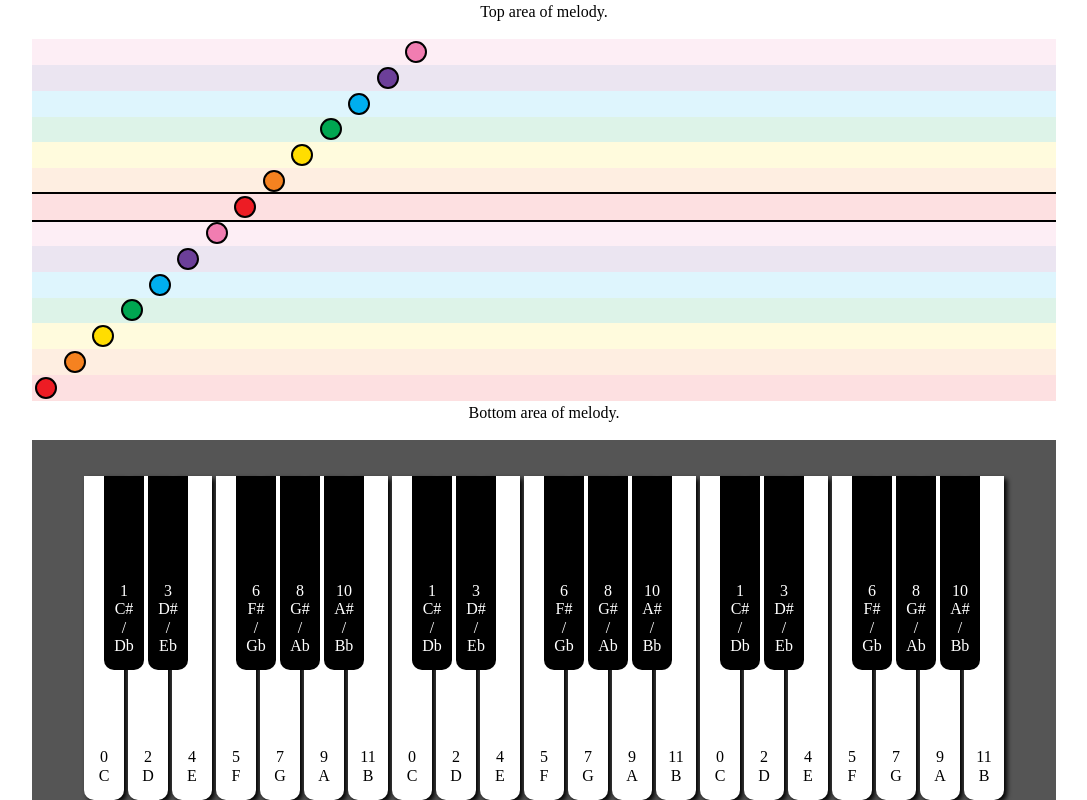
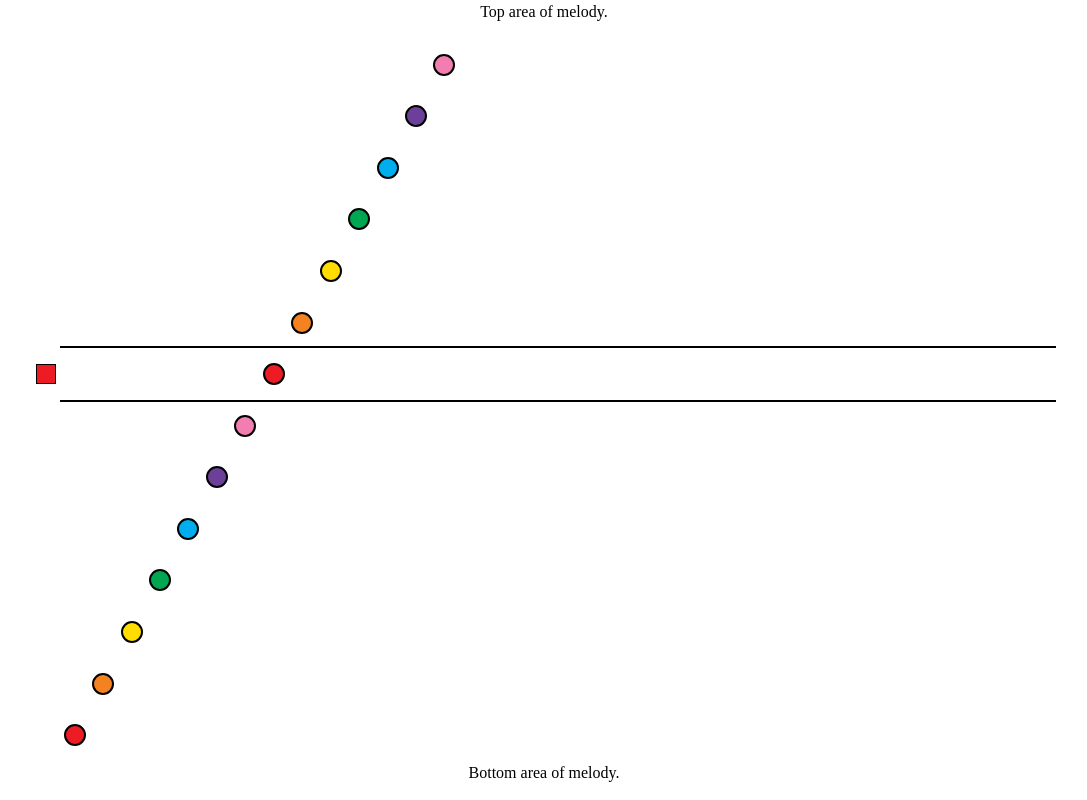
Before and after one commit to NitzanC07/hackautism-melody-trails, a React (Create React App) app: page / in a window 1280 px wide. Shown: the whole page, without its empty margins (96-1183 px from the left). Built offline with nearby package versions, Linux system fonts and the light colour scheme.

Commit message:
Update main screen

```diff
--- a/src/components/App/App.js
+++ b/src/components/App/App.js
@@ -6,7 +6,7 @@ function App() {
   return (
     <div className="app">
       <MelodyTrails />
-      <PianoKeyboard />
+      {/* <PianoKeyboard /> */}
     </div>
   );
 }
--- a/src/components/MelodyTrails/MainAreaMelody/MainAreaMelody.js
+++ b/src/components/MelodyTrails/MainAreaMelody/MainAreaMelody.js
@@ -20,6 +20,7 @@ function MainAreaMelody(props) {
             <div className='row__2_low'></div>
             <div className='row__1_high'></div>
             <div className='row__1_low'></div>
+            <div className='main-area-melody__home'></div>
             <div className='note__1__high'></div>
             <div className='note__2__high'></div>
             <div className='note__3__high'></div>
--- a/src/components/MelodyTrails/MainAreaMelody/main-area-melody.css
+++ b/src/components/MelodyTrails/MainAreaMelody/main-area-melody.css
@@ -10,19 +10,31 @@
     align-content: center;
 }
 
+.main-area-melody__home {
+    grid-row: 7;
+    grid-column: 1;
+    width: 18px;
+    height: 18px;
+    border: 1px solid #000;
+    background-color: #ed1c24;
+    text-align: center;
+    margin: auto;
+
+}
+
 .row__1_low {
     grid-row: 14;
     grid-column-start: 1;
     grid-column-end: 37;
-    background-color: #ed1c2422;
+    /* background-color: #ed1c2422; */
     width: 100%;
     height: 100%;
 }
 .row__1_high {
     grid-row: 7;
-    grid-column-start: 1;
+    grid-column-start: 2;
     grid-column-end: 37;
-    background-color: #ed1c2422;
+    /* background-color: #ed1c2422; */
     border-bottom: 2px solid #000;
     border-top: 2px solid #000;
     width: 100%;
@@ -30,7 +42,7 @@
 }
 .note__1__high {
     grid-row: 7;
-    grid-column: 8;
+    grid-column: 9;
     width: 18px;
     height: 18px;
     border: 2px solid #000;
@@ -41,7 +53,7 @@
 }
 .note__1__low {
     grid-row: 14;
-    grid-column: 1;
+    grid-column: 2;
     width: 18px;
     height: 18px;
     border: 2px solid #000;
@@ -55,7 +67,7 @@
     grid-row: 6;
     grid-column-start: 1;
     grid-column-end: 37;
-    background-color: #f5822022;
+    /* background-color: #f5822022; */
     width: 100%;
     height: 100%;
 }
@@ -63,13 +75,13 @@
     grid-row: 13;
     grid-column-start: 1;
     grid-column-end: 37;
-    background-color: #f5822022;
+    /* background-color: #f5822022; */
     width: 100%;
     height: 100%;
 }
 .note__2__high {
     grid-row: 6;
-    grid-column: 9;
+    grid-column: 10;
     width: 18px;
     height: 18px;
     border: 2px solid #000;
@@ -80,7 +92,7 @@
 }
 .note__2__low {
     grid-row: 13;
-    grid-column: 2;
+    grid-column: 3;
     width: 18px;
     height: 18px;
     border: 2px solid #000;
@@ -94,7 +106,7 @@
     grid-row: 12;
     grid-column-start: 1;
     grid-column-end: 37;
-    background-color: #ffdd0022;
+    /* background-color: #ffdd0022; */
     width: 100%;
     height: 100%;
 }
@@ -102,13 +114,13 @@
     grid-row: 5;
     grid-column-start: 1;
     grid-column-end: 37;
-    background-color: #ffdd0022;
+    /* background-color: #ffdd0022; */
     width: 100%;
     height: 100%;
 }
 .note__3__high {
     grid-row: 5;
-    grid-column: 10;
+    grid-column: 11;
     width: 18px;
     height: 18px;
     border: 2px solid #000;
@@ -119,7 +131,7 @@
 }
 .note__3__low {
     grid-row: 12;
-    grid-column: 3;
+    grid-column: 4;
     width: 18px;
     height: 18px;
     border: 2px solid #000;
@@ -133,7 +145,7 @@
     grid-row: 4;
     grid-column-start: 1;
     grid-column-end: 37;
-    background-color: #00a65122;
+    /* background-color: #00a65122; */
     width: 100%;
     height: 100%;
 }
@@ -141,13 +153,13 @@
     grid-row: 11;
     grid-column-start: 1;
     grid-column-end: 37;
-    background-color: #00a65122;
+    /* background-color: #00a65122; */
     width: 100%;
     height: 100%;
 }
 .note__4__high {
     grid-row: 4;
-    grid-column: 11;
+    grid-column: 12;
     width: 18px;
     height: 18px;
     border: 2px solid #000;
@@ -158,7 +170,7 @@
 }
 .note__4__low {
     grid-row: 11;
-    grid-column: 4;
+    grid-column: 5;
     width: 18px;
     height: 18px;
     border: 2px solid #000;
@@ -172,7 +184,7 @@
     grid-row: 3;
     grid-column-start: 1;
     grid-column-end: 37;
-    background-color: #00aeef11;
+    /* background-color: #00aeef11; */
     width: 100%;
     height: 100%;
 }
@@ -180,13 +192,13 @@
     grid-row: 10;
     grid-column-start: 1;
     grid-column-end: 37;
-    background-color: #00aeef11;
+    /* background-color: #00aeef11; */
     width: 100%;
     height: 100%;
 }
 .note__5__high {
     grid-row: 3;
-    grid-column: 12;
+    grid-column: 13;
     width: 18px;
     height: 18px;
     border: 2px solid #000;
@@ -197,7 +209,7 @@
 }
 .note__5__low {
     grid-row: 10;
-    grid-column: 5;
+    grid-column: 6;
     width: 18px;
     height: 18px;
     border: 2px solid #000;
@@ -211,7 +223,7 @@
     grid-row: 2;
     grid-column-start: 1;
     grid-column-end: 37;
-    background-color: #6c3f9922;
+    /* background-color: #6c3f9922; */
     width: 100%;
     height: 100%;
 }
@@ -219,13 +231,13 @@
     grid-row: 9;
     grid-column-start: 1;
     grid-column-end: 37;
-    background-color: #6c3f9922;
+    /* background-color: #6c3f9922; */
     width: 100%;
     height: 100%;
 }
 .note__6__high {
     grid-row: 2;
-    grid-column: 13;
+    grid-column: 14;
     width: 18px;
     height: 18px;
     border: 2px solid #000;
@@ -236,7 +248,7 @@
 }
 .note__6__low {
     grid-row: 9;
-    grid-column: 6;
+    grid-column: 7;
     width: 18px;
     height: 18px;
     border: 2px solid #000;
@@ -250,7 +262,7 @@
     grid-row: 1;
     grid-column-start: 1;
     grid-column-end: 37;
-    background-color: #f17db122;
+    /* background-color: #f17db122; */
     width: 100%;
     height: 100%;
 }
@@ -258,13 +270,13 @@
     grid-row: 8;
     grid-column-start: 1;
     grid-column-end: 37;
-    background-color: #f17db122;
+    /* background-color: #f17db122; */
     width: 100%;
     height: 100%;
 }
 .note__7__high {
     grid-row: 1;
-    grid-column: 14;
+    grid-column: 15;
     width: 18px;
     height: 18px;
     border: 2px solid #000;
@@ -275,7 +287,7 @@
 }
 .note__7__low {
     grid-row: 8;
-    grid-column: 7;
+    grid-column: 8;
     width: 18px;
     height: 18px;
     border: 2px solid #000;
--- a/src/components/MelodyTrails/melody-trails.css
+++ b/src/components/MelodyTrails/melody-trails.css
@@ -2,7 +2,8 @@
     background-color: #fff;
     border: 0px solid #000;
     width: 1024px;
-    height: 55%;
+    /* height: 55%; */
+    height: 100%;
     margin: 0 auto;
     display: flex;
     flex-direction: column;
```
